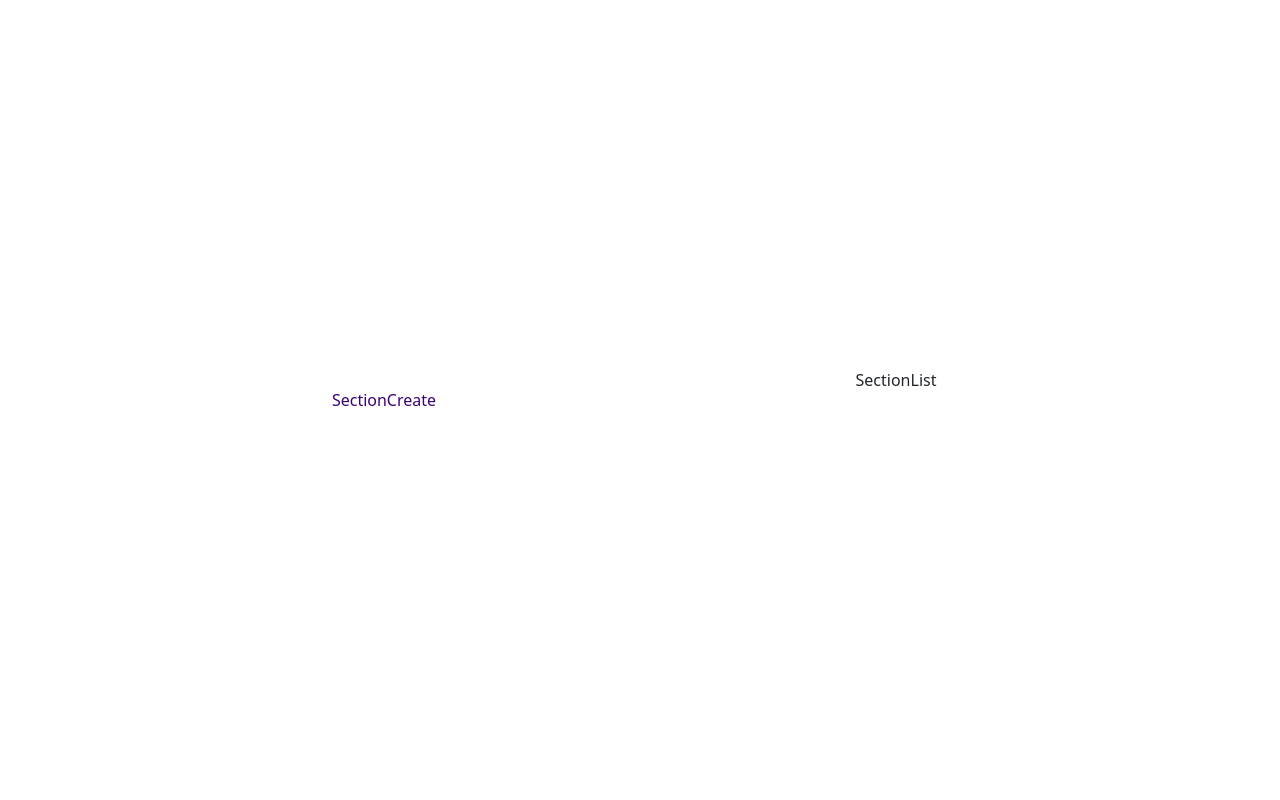
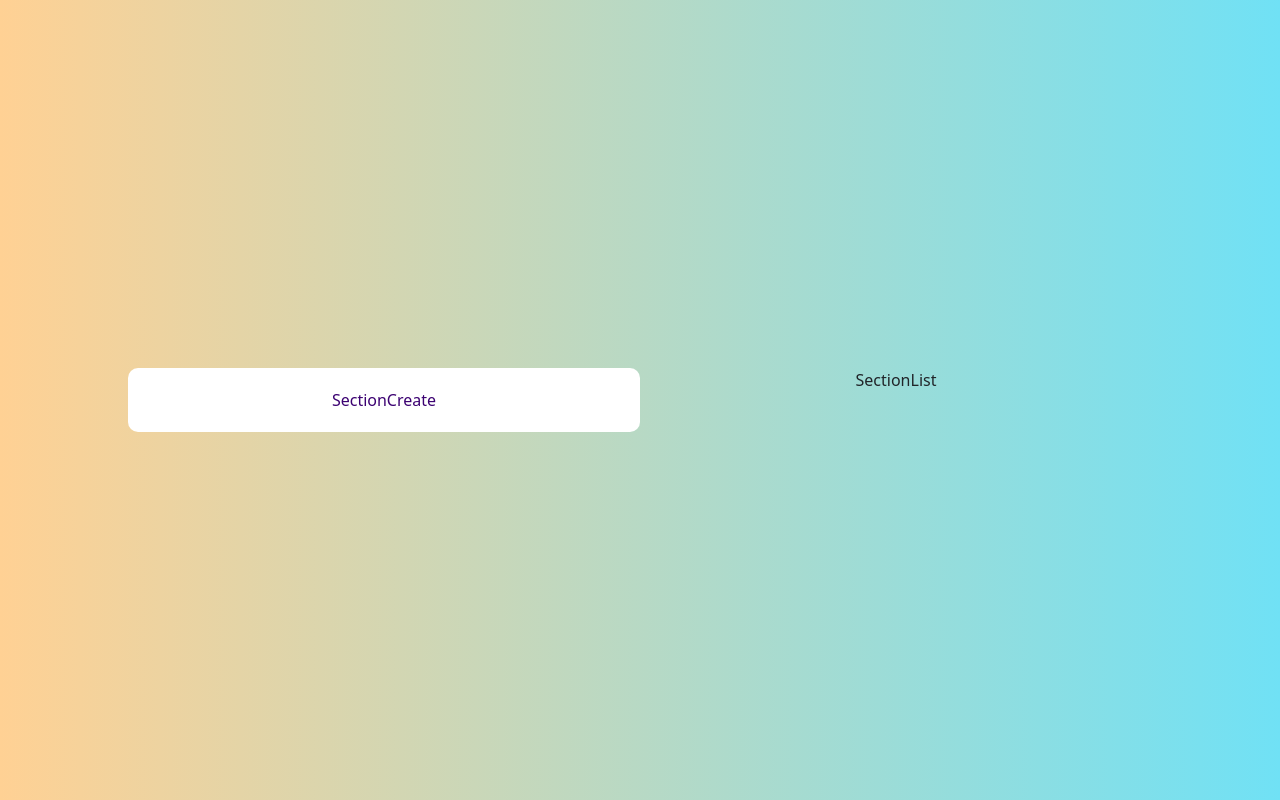
Before and after one commit to EleomarPL/react-todo-app-typescript, a React (Vite) app: page / in a window 1280 px wide. Built offline with nearby package versions, Linux system fonts and the light colour scheme.

Commit message:
feat: Background color with linear gradient effect

```diff
--- a/src/index.css
+++ b/src/index.css
@@ -0,0 +1,5 @@
+body {
+  background: #70e1f5;
+  background: -webkit-linear-gradient(to right, #ffd194, #70e1f5);
+  background: linear-gradient(to right, #ffd194, #70e1f5);
+}
```
